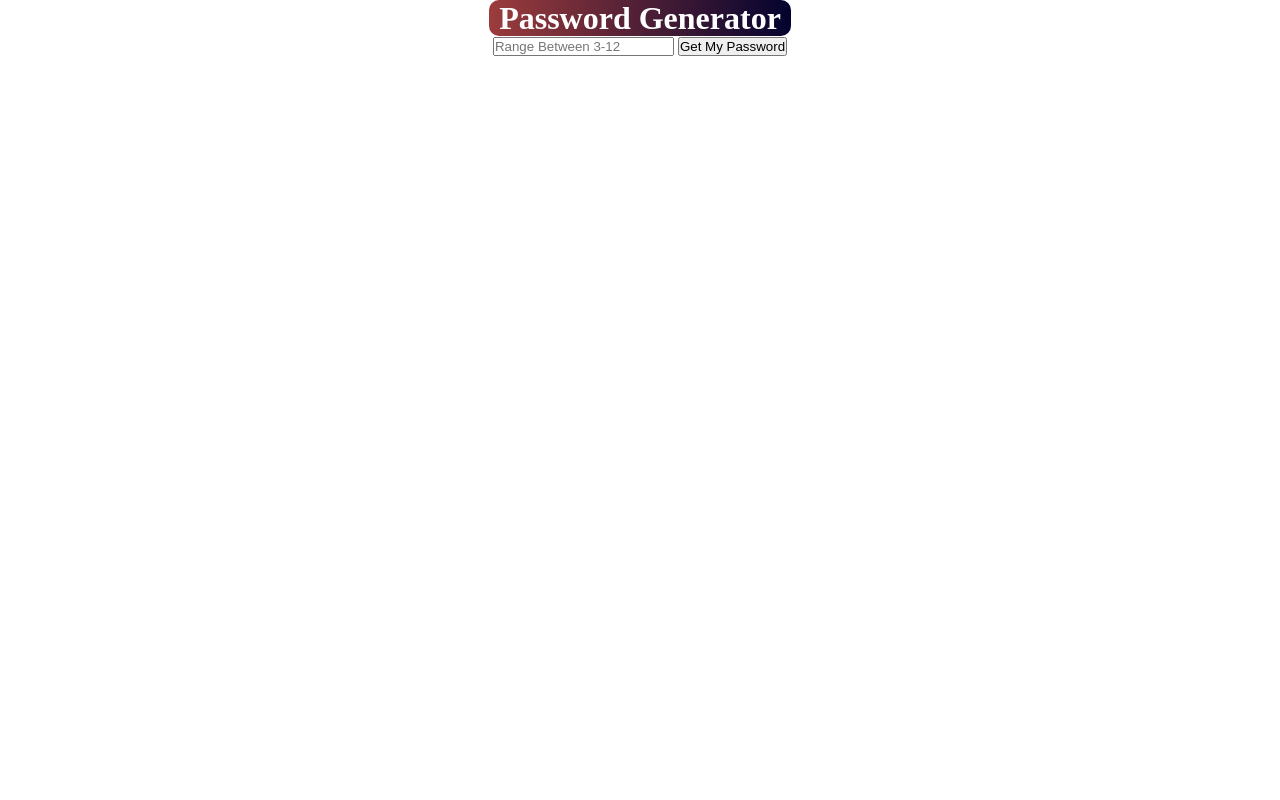
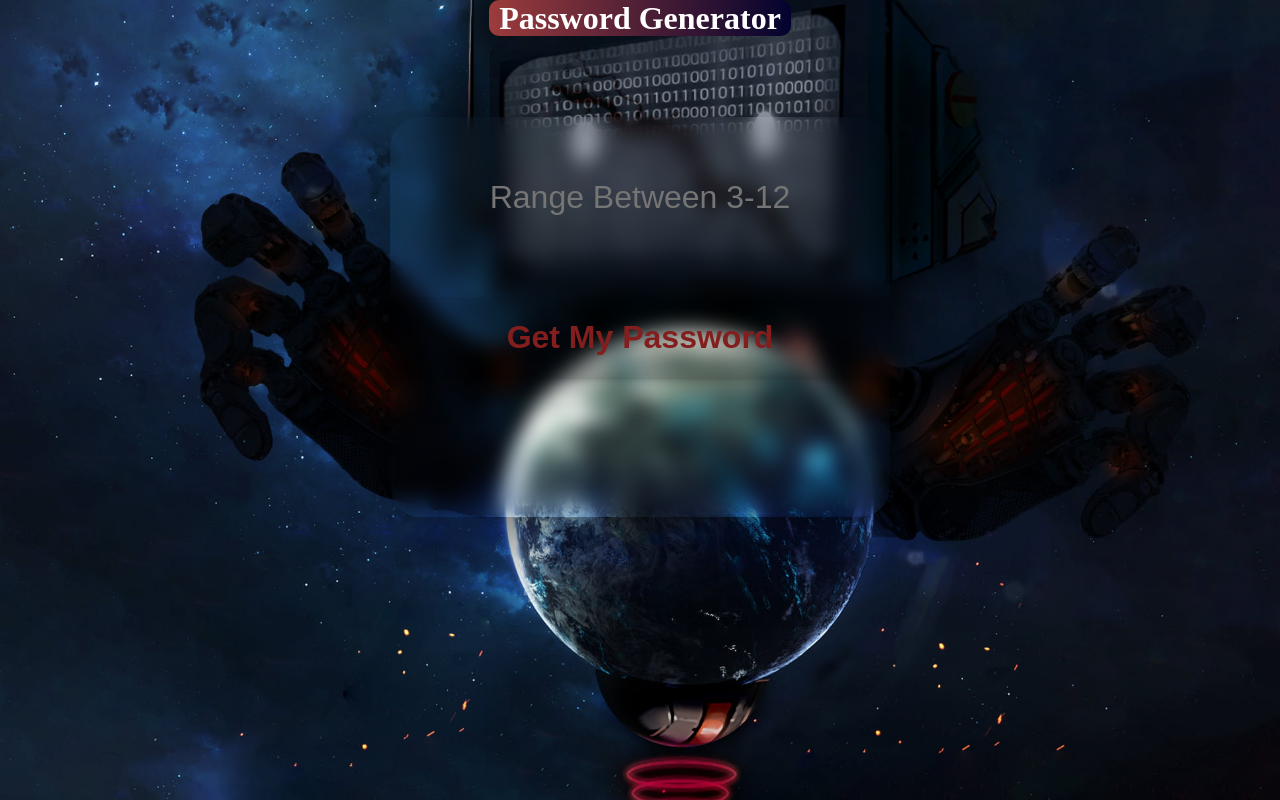
Before and after one commit to Nikhileshrana/Login-Panel-Express, a Node server app: template views/panel.ejs in a window 1280 px wide. Run offline with Node 20, Linux system fonts and the light colour scheme; the template is opened without the code that fills it, so the values that code supplies are empty.

Commit message:
Representation Changed

```diff
--- a/views/panel.ejs
+++ b/views/panel.ejs
@@ -11,11 +11,10 @@
     <div>
         <h1>Password Generator</h1>
     </div>
-<div>
+<div class="container">
     <input type="text" id="myInput" placeholder="Range Between 3-12">
     <button onclick="getValue()">Get My Password</button>
-    <h2 id="h2">
-    </h2>
+    <div id="h2"></div>
 </div>
 
     <script>
@@ -27,8 +26,6 @@
             const passgendoc = document.getElementById("h2");
             passgendoc.innerHTML = passgen;
         }
-
-
     </script>
 
     <style>
@@ -39,6 +36,16 @@
             margin: 0px;
         }
 
+        body
+        {
+            background-image: url(/images/image.jpg);
+            background-repeat: no-repeat;
+            background-size: cover;
+            object-fit: cover;
+            background-position: 100%;
+            height: 100vh;
+
+        }
         div
         {
             text-align: center;
@@ -54,6 +61,50 @@
             background:linear-gradient(90DEG, rgb(156, 60, 60), rgb(3, 3, 47));
         }
 
+        .container
+        {
+            height: 50vh;
+            box-shadow: rgba(0, 0, 0, 0.56) 0px 22px 70px 4px;
+            margin: 0 auto;
+            text-align: center;
+            width: 90vw;
+            max-width: 500px;
+            display: flex;
+            flex-direction: column;
+            justify-content:space-around;
+            margin-top: 10vh;
+            border-radius: 30px;
+            backdrop-filter:blur(10px);
+        }
+
+        .container>input
+        {
+            height: 30%;
+            text-align: center;
+            font-size: xx-large;
+            background: transparent;
+            border: 0px;
+        }
+
+        .container>button
+        {
+            height: 20%;
+            backdrop-filter: blur(12px);
+            background: transparent;
+            border: 0px;
+            font-size: xx-large;
+            font-weight: 800;
+            color: rgb(130, 30, 30);
+            box-shadow: rgba(0, 0, 0, 0.17) 0px -23px 25px 0px inset, rgba(0, 0, 0, 0.15) 0px -36px 30px 0px inset, rgba(0, 0, 0, 0.1) 0px -79px 40px 0px inset, rgba(0, 0, 0, 0.06) 0px 2px 1px, rgba(0, 0, 0, 0.09) 0px 4px 2px, rgba(0, 0, 0, 0.09) 0px 8px 4px, rgba(0, 0, 0, 0.09) 0px 16px 8px, rgba(0, 0, 0, 0.09) 0px 32px 16px;
+        }
+
+        .container>div
+        {
+            height: 20%;
+            color: white;
+            font-weight: 800;
+            font-size: xx-large;
+        }
     </style>
 
 </body>
```
Also changed, not shown: public/images/image.jpg (added).
